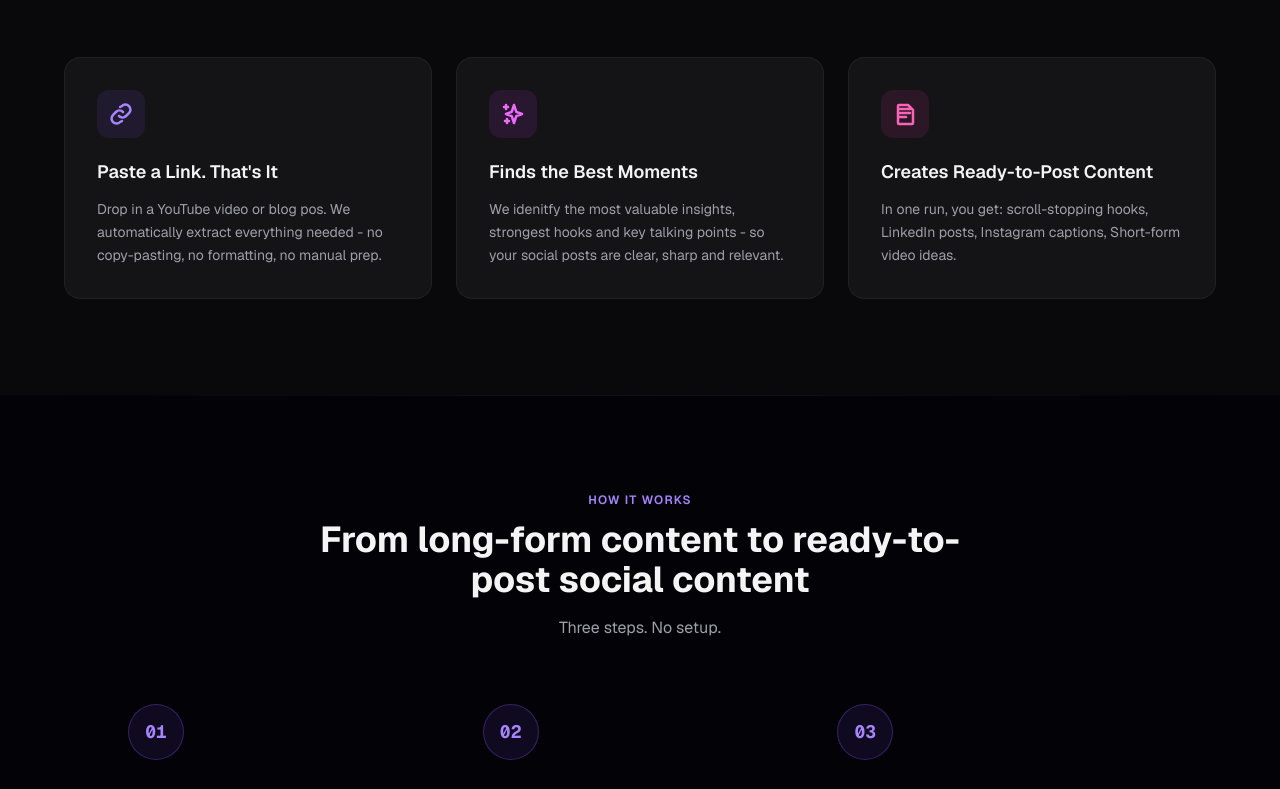
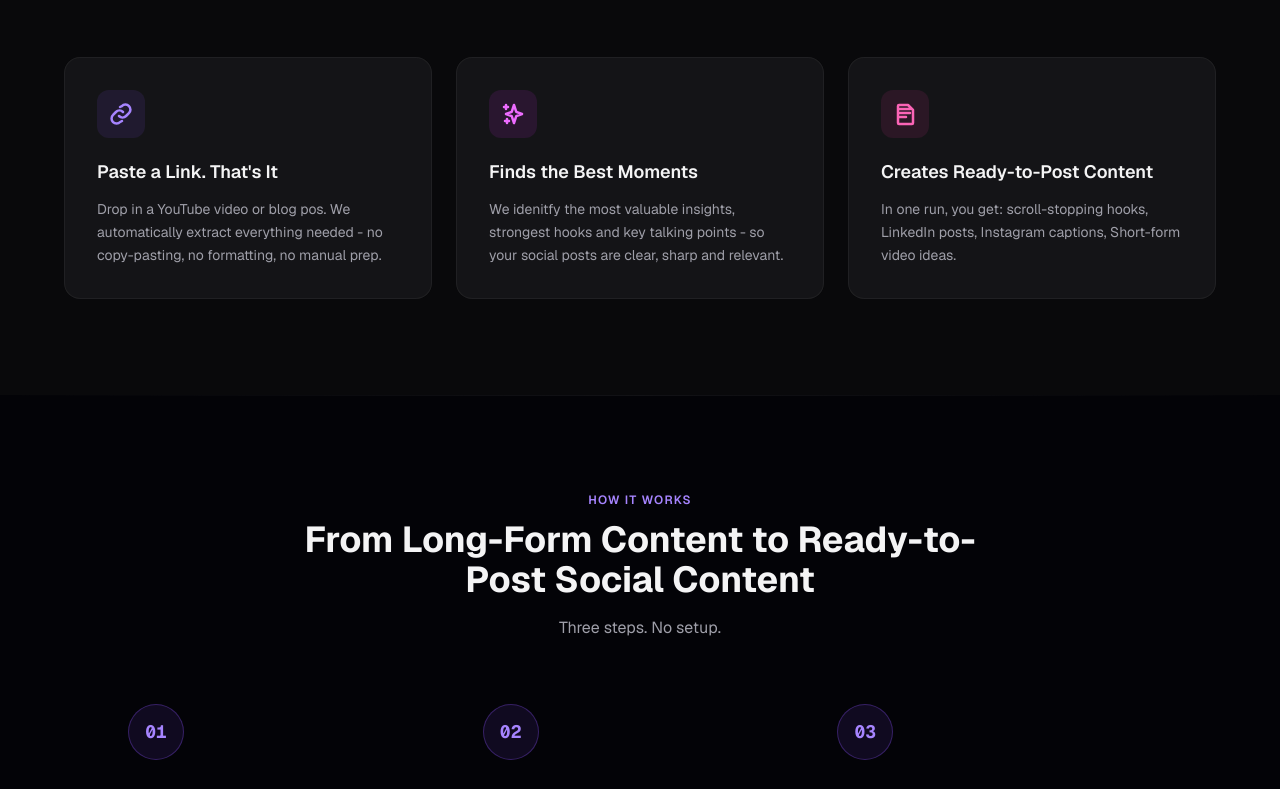
Before and after one commit to shahumSultan/AI-Powered-Content-Repurposing, a Next.js app in the folder frontend/: page / in a window 1280 px wide. Shown: the part 1012-1801 px from the top of the page. Built offline with nearby package versions, Linux system fonts and the light colour scheme; no server answers.

Commit message:
Work done on admin/user dashboard

```diff
--- a/frontend/components/FeaturesSection.tsx
+++ b/frontend/components/FeaturesSection.tsx
@@ -63,7 +63,7 @@ export default function FeaturesSection() {
   return (
     <section id="features" className="bg-zinc-950 px-6 py-24">
       {/* Section header */}
-      <div className="mx-auto mb-16 max-w-2xl text-center">
+      <div className="mx-auto mb-16 max-w-4xl text-center">
         <AnimateOnScroll delay="0ms">
           <p className="mb-3 text-xs font-semibold uppercase tracking-widest text-violet-400">
             Features
--- a/frontend/components/HowItWorksSection.tsx
+++ b/frontend/components/HowItWorksSection.tsx
@@ -36,7 +36,7 @@ export default function HowItWorksSection() {
             How It Works
           </p>
           <h2 className="text-3xl font-bold text-zinc-100 md:text-4xl">
-            From long-form content to ready-to-post social content
+            From Long-Form Content to Ready-to-Post Social Content
           </h2>
           <p className="mt-4 text-zinc-400">Three steps. No setup.</p>
         </AnimateOnScroll>
```
